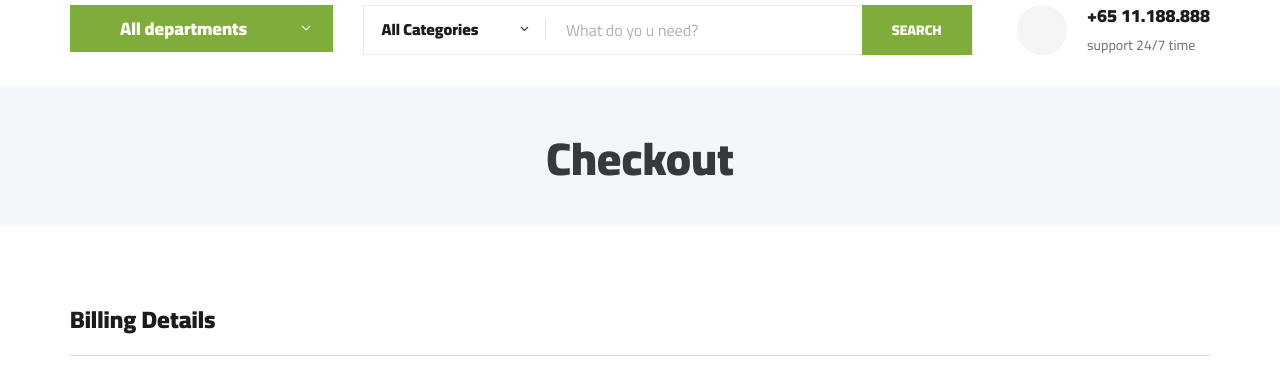
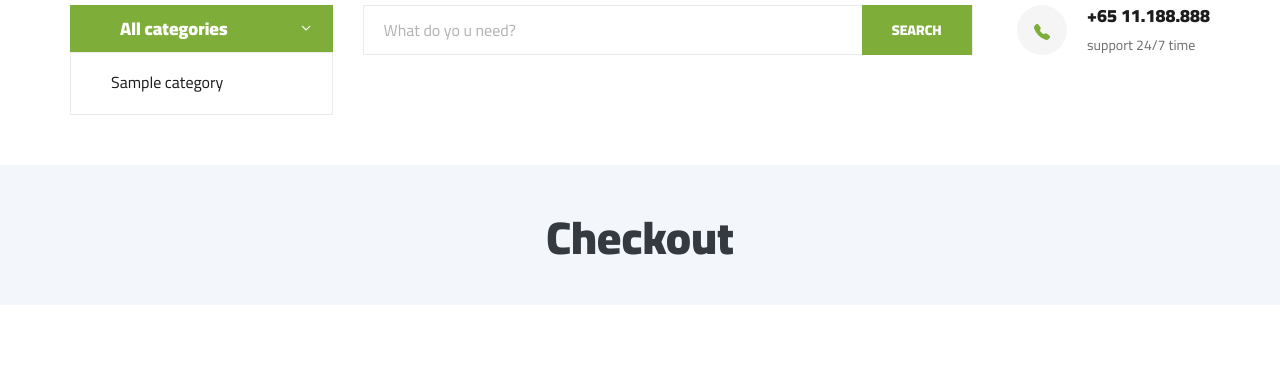
Before and after one commit to ColinAdo/group-one-project, a Django app: page /chekout/ in a window 1280 px wide. Shown: the part 121-498 px from the top of the page. Run offline with Django 4.2, Linux system fonts and the light colour scheme; a user stored in the database is signed in; tables that the repository leaves empty hold one stand-in row (values such as "Sample post"); some libraries are stand-ins or nearby versions.

Commit message:
Add category dropdown

```diff
--- a/products/views.py
+++ b/products/views.py
@@ -117,6 +117,7 @@ class CheckoutView(TemplateView, FormView):
         context = super().get_context_data(**kwargs)
 
         context['vendors'] = Vendor.objects.all()
+        context['categories'] = Category.objects.all()
         context['carts'] = CartOrder.objects.filter(
             user=self.request.user, checked_out=False)
 
--- a/templates/products/checkout.html
+++ b/templates/products/checkout.html
@@ -188,27 +188,19 @@
 <!-- Header Section End -->
 
 <!-- Hero Section Begin -->
-<section class="hero hero-normal">
+<section class="hero">
   <div class="container">
     <div class="row">
       <div class="col-lg-3">
         <div class="hero__categories">
           <div class="hero__categories__all">
             <i class="fa fa-bars"></i>
-            <span>All departments</span>
+            <span>All categories</span>
           </div>
           <ul>
-            <li><a href="#">Fresh Meat</a></li>
-            <li><a href="#">Vegetables</a></li>
-            <li><a href="#">Fruit & Nut Gifts</a></li>
-            <li><a href="#">Fresh Berries</a></li>
-            <li><a href="#">Ocean Foods</a></li>
-            <li><a href="#">Butter & Eggs</a></li>
-            <li><a href="#">Fastfood</a></li>
-            <li><a href="#">Fresh Onion</a></li>
-            <li><a href="#">Papayaya & Crisps</a></li>
-            <li><a href="#">Oatmeal</a></li>
-            <li><a href="#">Fresh Bananas</a></li>
+            {% for category in categories %}
+            <li><a href="{% url 'category' category.id %}">{{category.title}}</a></li>
+            {% endfor %}
           </ul>
         </div>
       </div>
@@ -216,23 +208,32 @@
         <div class="hero__search">
           <div class="hero__search__form">
             <form action="#">
-              <div class="hero__search__categories">
-                All Categories
-                <span class="arrow_carrot-down"></span>
-              </div>
               <input type="text" placeholder="What do yo u need?" />
               <button type="submit" class="site-btn">SEARCH</button>
             </form>
           </div>
           <div class="hero__search__phone">
             <div class="hero__search__phone__icon">
-              <i class="fa fa-phone"></i>
+              <svg xmlns="http://www.w3.org/2000/svg" width="16" height="16" fill="currentColor" class="bi bi-telephone-fill" viewBox="0 0 16 16">
+                <path fill-rule="evenodd" d="M1.885.511a1.745 1.745 0 0 1 2.61.163L6.29 2.98c.329.423.445.974.315 1.494l-.547 2.19a.68.68 0 0 0 .178.643l2.457 2.457a.68.68 0 0 0 .644.178l2.189-.547a1.75 1.75 0 0 1 1.494.315l2.306 1.794c.829.645.905 1.87.163 2.611l-1.034 1.034c-.74.74-1.846 1.065-2.877.702a18.6 18.6 0 0 1-7.01-4.42 18.6 18.6 0 0 1-4.42-7.009c-.362-1.03-.037-2.137.703-2.877z"/>
+              </svg>
             </div>
             <div class="hero__search__phone__text">
               <h5>+65 11.188.888</h5>
               <span>support 24/7 time</span>
             </div>
           </div>
+        </div>
+        <!-- <div
+          class="hero__item set-bg"
+          data-setbg="{% static 'img/categori/cat-6.jpg' %}"
+        > -->
+          <!-- <div class="hero__text">
+            <span>New Product</span>
+            <h2>Vegetable <br />100% Organic</h2>
+            <p>Free Pickup and Delivery Available</p>
+            <a href="#" class="primary-btn">SHOP NOW</a>
+          </div> -->
         </div>
       </div>
     </div>
```
